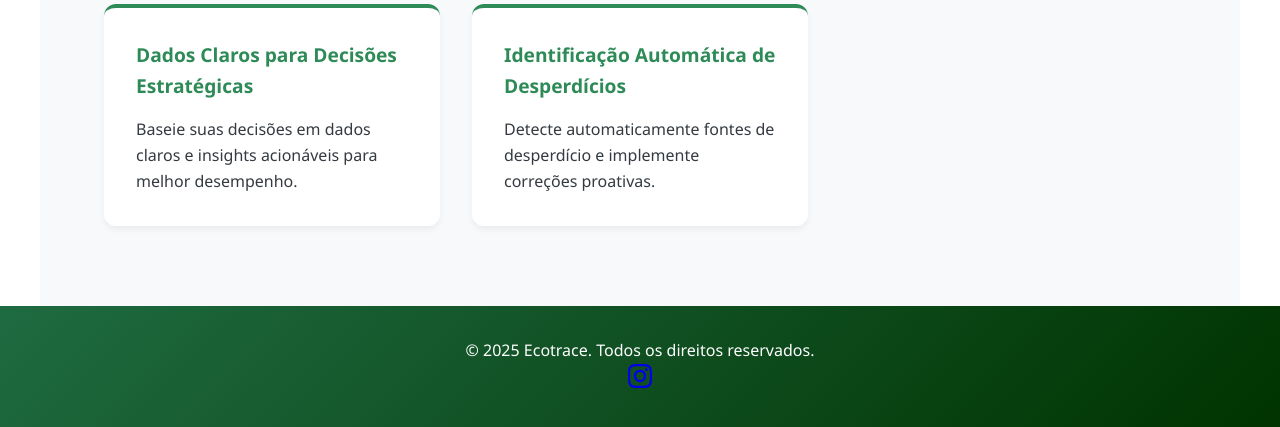
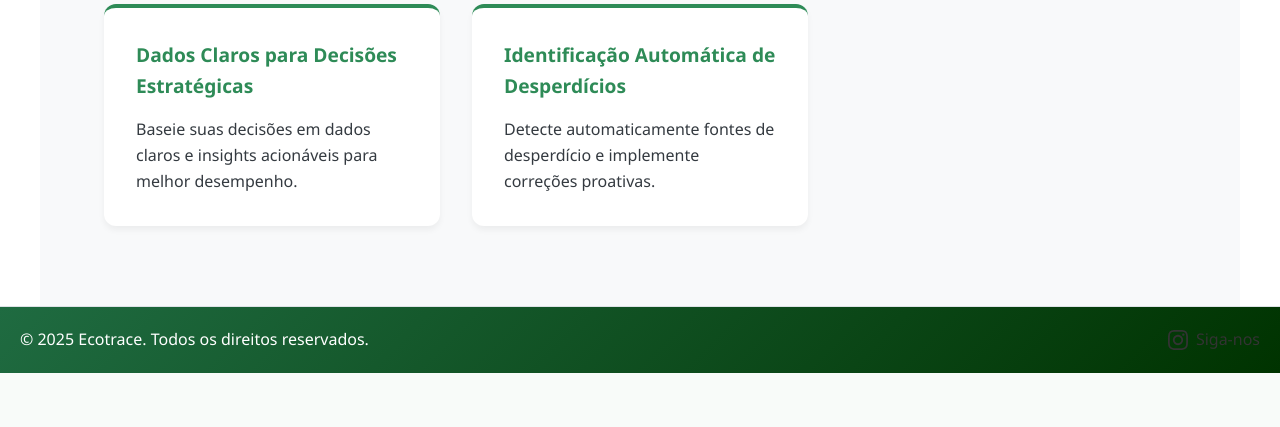
Before and after one commit to Thai034/ProjetoFinal, a Flask app: page / in a window 1280 px wide. Shown: the part 1964-2391 px from the top of the page. After the commit the page ends 2337 px from the top, so only its background shows below. Run offline with Flask 3, Linux system fonts and the light colour scheme.

Commit message:
instagram teste 3

```diff
--- a/templates/index.html
+++ b/templates/index.html
@@ -402,6 +402,41 @@
             margin-top: auto;
         }
 
+        .site-footer {
+            display: flex;
+            justify-content: space-between;
+            align-items: center;
+            padding: 20px;
+            background-color: #f8f9fa;
+            border-top: 1px solid #dee2e6;
+        }
+
+        .social-links {
+            display: flex;
+            gap: 15px;
+        }
+
+        .social-icon {
+            display: flex;
+            align-items: center;
+            gap: 8px;
+            text-decoration: none;
+            color: #333;
+            transition: color 0.3s ease;
+        }
+
+        .social-icon:hover {
+            color: #E4405F; /* Cor do Instagram */
+        }
+
+        .social-icon svg {
+            transition: transform 0.3s ease;
+        }
+
+        .social-icon:hover svg {
+            transform: scale(1.1);
+        }
+
         /* RESPONSIVIDADE (MOBILE) - A CORREÇÃO PRINCIPAL */
         @media (max-width: 900px) {
             body {
@@ -578,13 +613,17 @@
         </div>
     </section>
 
-    <footer>
+    <footer class="site-footer">
         <p data-key="footer.copyright">&copy; 2025 Ecotrace. Todos os direitos reservados.</p>
-        <a href="https://www.instagram.com/grupoecotrace?igsh=d2Qydmh0ZWIyNDR3" target="_blank" class="instagram-link" aria-label="Siga-nos no Instagram">
-            <svg width="24" height="24" viewBox="0 0 24 24" fill="currentColor">
-                <path d="M12 2.163c3.204 0 3.584.012 4.85.07 3.252.148 4.771 1.691 4.919 4.919.058 1.265.069 1.645.069 4.849 0 3.205-.012 3.584-.069 4.849-.149 3.225-1.664 4.771-4.919 4.919-1.266.058-1.644.07-4.85.07-3.204 0-3.584-.012-4.849-.07-3.26-.149-4.771-1.699-4.919-4.92-.058-1.265-.07-1.644-.07-4.849 0-3.204.013-3.583.07-4.849.149-3.227 1.664-4.771 4.919-4.919 1.266-.057 1.645-.069 4.849-.069zm0-2.163c-3.259 0-3.667.014-4.947.072-4.358.2-6.78 2.618-6.98 6.98-.059 1.281-.073 1.689-.073 4.948 0 3.259.014 3.668.072 4.948.2 4.358 2.618 6.78 6.98 6.98 1.281.058 1.689.072 4.948.072 3.259 0 3.668-.014 4.948-.072 4.354-.2 6.782-2.618 6.979-6.98.059-1.28.073-1.689.073-4.948 0-3.259-.014-3.667-.072-4.947-.196-4.354-2.617-6.78-6.979-6.98-1.281-.059-1.69-.073-4.949-.073zm0 5.838c-3.403 0-6.162 2.759-6.162 6.162s2.759 6.163 6.162 6.163 6.162-2.759 6.162-6.163c0-3.403-2.759-6.162-6.162-6.162zm0 10.162c-2.209 0-4-1.79-4-4 0-2.209 1.791-4 4-4s4 1.791 4 4c0 2.21-1.791 4-4 4zm6.406-11.845c-.796 0-1.441.645-1.441 1.44s.645 1.44 1.441 1.44c.795 0 1.439-.645 1.439-1.44s-.644-1.44-1.439-1.44z"/>
-            </svg>
-        </a>
+        <div class="social-links">
+            <a href="https://instagram.com/seu-instagram" target="_blank" class="social-icon">
+                <!-- Ícone Instagram -->
+                <svg width="20" height="20" viewBox="0 0 24 24" fill="currentColor">
+                    <path d="M12 2.163c3.204 0 3.584.012 4.85.07 3.252.148 4.771 1.691 4.919 4.919.058 1.265.069 1.645.069 4.849 0 3.205-.012 3.584-.069 4.849-.149 3.225-1.664 4.771-4.919 4.919-1.266.058-1.644.07-4.85.07-3.204 0-3.584-.012-4.849-.07-3.26-.149-4.771-1.699-4.919-4.92-.058-1.265-.07-1.644-.07-4.849 0-3.204.013-3.583.07-4.849.149-3.227 1.664-4.771 4.919-4.919 1.266-.057 1.645-.069 4.849-.069zm0-2.163c-3.259 0-3.667.014-4.947.072-4.358.2-6.78 2.618-6.98 6.98-.059 1.281-.073 1.689-.073 4.948 0 3.259.014 3.668.072 4.948.2 4.358 2.618 6.78 6.98 6.98 1.281.058 1.689.072 4.948.072 3.259 0 3.668-.014 4.948-.072 4.354-.2 6.782-2.618 6.979-6.98.059-1.28.073-1.689.073-4.948 0-3.259-.014-3.667-.072-4.947-.196-4.354-2.617-6.78-6.979-6.98-1.281-.059-1.69-.073-4.949-.073zm0 5.838c-3.403 0-6.162 2.759-6.162 6.162s2.759 6.163 6.162 6.163 6.162-2.759 6.162-6.163c0-3.403-2.759-6.162-6.162-6.162zm0 10.162c-2.209 0-4-1.79-4-4 0-2.209 1.791-4 4-4s4 1.791 4 4c0 2.21-1.791 4-4 4zm6.406-11.845c-.796 0-1.441.645-1.441 1.44s.645 1.44 1.441 1.44c.795 0 1.439-.645 1.439-1.44s-.644-1.44-1.439-1.44z"/>
+                </svg>
+                <span>Siga-nos</span>
+            </a>
+        </div>
     </footer>
     <script>
         // Dicionário de traduções
```
